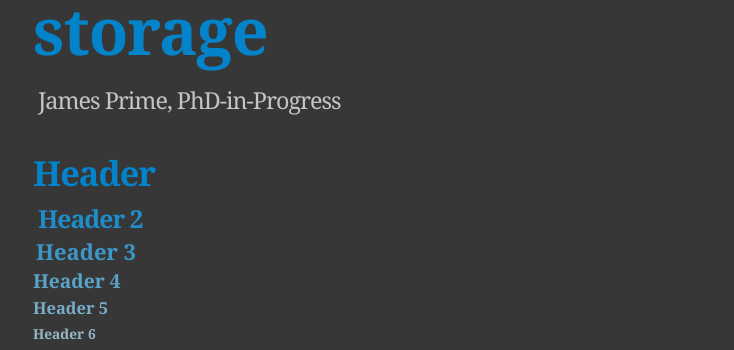
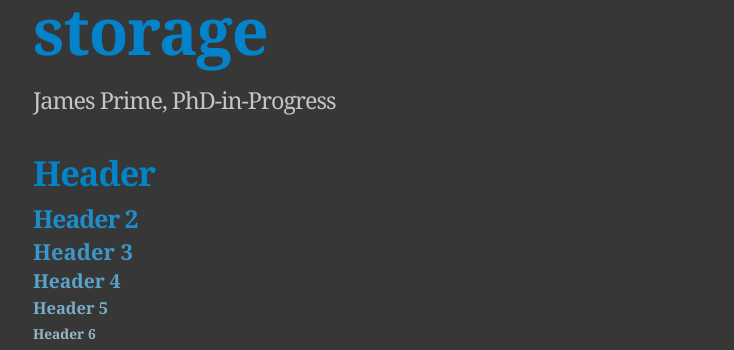
Before and after one commit to jamesprime/jamesprime.github.io, a Jekyll site: the page built from _pages/test/index.md, in a window 1280 px wide. Shown: the part 175-525 px from the top of the page, without its empty margins (272-1006 px from the left). Built offline with Jekyll 4.4.1, drawn with Linux system fonts in a browser that asks for light colours; nearby versions of some CDN libraries; formulas are drawn with MathJax 3.

Commit message:
Updated _sass/uberduper.scss
Attempted to fix header margin/padding discrepancies

```diff
--- a/_sass/uberduper.scss
+++ b/_sass/uberduper.scss
@@ -36,8 +36,8 @@
     font-size: 1.8em; // Originally 1.7em; default is 1.5em
     font-weight: bold;
     letter-spacing: -1px;
-    margin: 0 0 10px 0;
-    padding: 0px 2px 4px 5px;
+    margin: 10px 0 10px 0;
+    padding: 0px 2px 4px 0;
 }
 
 h3 {
@@ -46,7 +46,7 @@
     font-size: 1.6em; // Originally 1.4em; default is 1.17em
     font-weight: bold;
     margin: 10px 0 10px 0; // Originally 10px 0 8px
-    padding: 1px 2px 4px 3px;
+    padding: 1px 2px 4px 0;
 }
 
 h4 {
@@ -166,6 +166,8 @@
 }
 
 .header {
+    // width: ;
+
     h1 {
         // font: 40px/48px Merriweather, Georgia, Charter, 'Bitstream Charter', serif;
         font-size: 4.7em;
```
